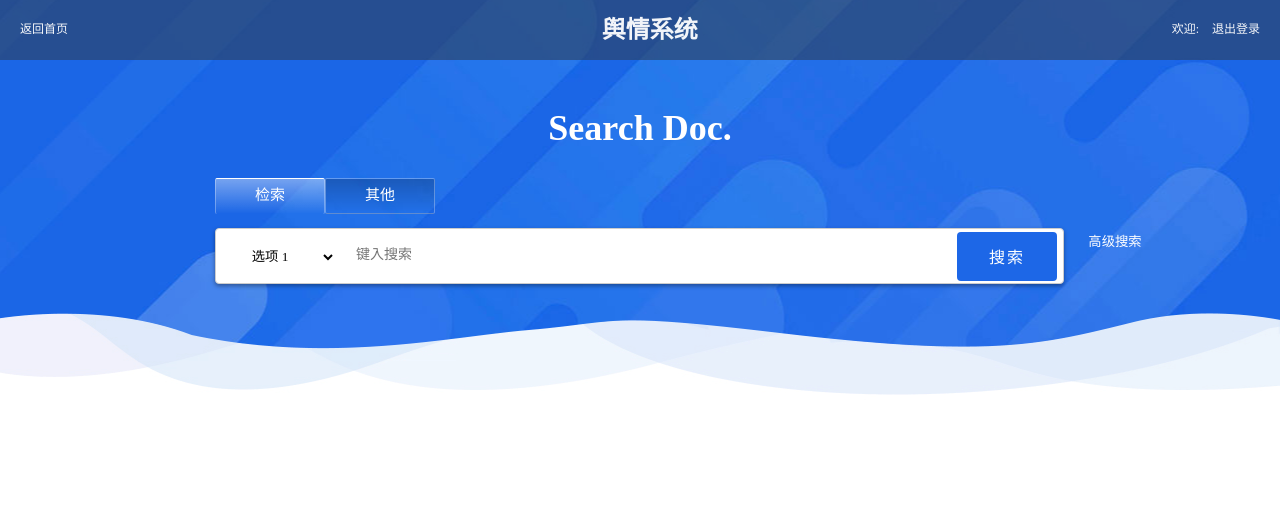
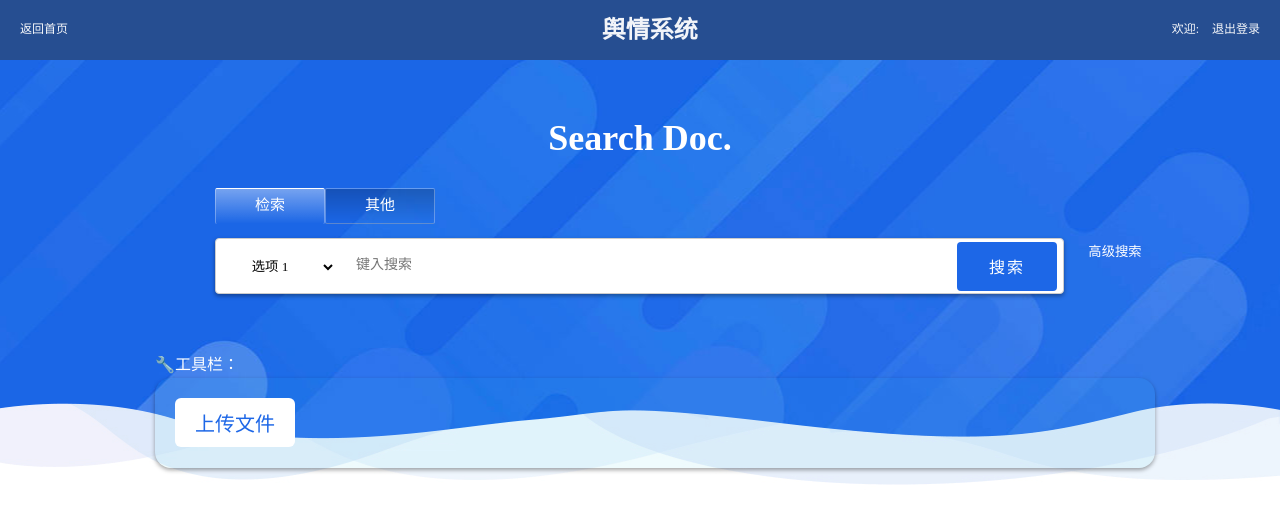
Before and after one commit to iBkionDianBai/ES_Former_END, a React (Create React App) app: page /gaojiSearchResult in a window 1280 px wide. Both pictures are taken after a click on the button "返回首页". Shown: the top 522 px of the page. Built offline with nearby package versions, Linux system fonts and the light colour scheme.

Commit message:
新增文件上传页面

```diff
--- a/src/App.js
+++ b/src/App.js
@@ -9,6 +9,7 @@ import SearchResultPage from './search/SearchResultPage';
 import GaojiSearchResultPage from './search/GaojiSearchResultPage';
 import ServerErrorPage from "./ErrorPages/ServerErrorPage";
 import ContentViewerPage from "./page/ContentViewerPage";
+import UploadFilePage from "./page/UploadFilePage";
 
 
 function App() {
@@ -38,6 +39,8 @@ function App() {
             <Route path="/gaojiSearchResult" element={<GaojiSearchResultPage />} />
             {/* 内容展示页 */}
             <Route path="/contentViewer" element={<ContentViewerPage />} />
+            {/*  上传文件页面  */}
+            <Route path="/uploadFile" element={<UploadFilePage />} />
         </Routes>
       </Router>
   )
--- a/src/page/MainPage.css
+++ b/src/page/MainPage.css
@@ -15,7 +15,7 @@
     z-index: -1;
     width: 100%;
     min-width: 1200px;
-    height: 400px;
+    height: 490px;
     background: url("../image/banner.png") bottom center repeat-x #1b66e6;
     overflow: hidden;
 }
@@ -34,7 +34,7 @@
 .searchmain {
     width: 1090px;
     height: 280px;
-    margin: 100px auto 0 auto;
+    margin: 50px auto 0 auto;
     clear: both;
 }
 
@@ -162,22 +162,63 @@
     border: none;
 }
 
-.toolkit-bar {
+.button-bar-container {
     width: 1090px;
     height: 280px;
-    margin: 0 auto 0 auto;
-}
-.toolkit-bar .btn-tab {
-    height: 50px;
-    margin-left: 120px;
+    margin: -50px auto 0 auto;
     clear: both;
 }
-.toolkit-bar .btn-tab li {
-    position: relative;
+
+.button-bar-title {
     float: left;
-    width: 110px;
-    height: 36px;
-    line-height: 32px;
-    text-align: center;
-    font-size: 15px;
+    margin-top: 12px;
+    margin-left: 60px;
+    color: #fff;
 }
+
+.button-bar {
+    float: left;
+    width: 1000px;
+    height: 90px;
+    margin-left: 60px;
+    border-radius: 16px;
+    background-color: rgba(31, 195, 221, 0.07);
+    -webkit-box-shadow: -0.07px 2px 4px 0 rgba(0,0,0,0.3608);
+    -moz-box-shadow: -0.07px 2px 4px 0 rgba(0,0,0,0.3608);
+    -ms-box-shadow: -0.07px 2px 4px 0 rgba(0,0,0,0.3608);
+    -o-box-shadow: -0.07px 2px 4px 0 rgba(0,0,0,0.3608);
+    box-shadow: -0.07px 2px 4px 0 rgba(0,0,0,0.3608);
+}
+
+/* 工具栏按钮列表样式 */
+.select-list {
+    display: flex;
+    align-items: center;
+    justify-content: flex-start;
+    height: 100%;
+    padding-left: 20px;
+    gap: 20px; /* 按钮之间的间距 */
+}
+
+/* 单个按钮容器 */
+.select-list li {
+    list-style: none;
+}
+
+/* 工具栏按钮样式 */
+.select-list .btn {
+    padding: 10px 20px;
+    font-size: 20px;
+    color: #1D67E7;
+    background-color: #fff;
+    border: none;
+    border-radius: 6px;
+    cursor: pointer;
+    transition: background-color 0.3s ease;
+}
+
+/* 悬停效果 */
+.select-list .btn:hover {
+    background-color: #1D67E7;
+    color: #fff;
+}
--- a/src/page/MainPage.js
+++ b/src/page/MainPage.js
@@ -6,77 +6,56 @@ import { useNavigate } from 'react-router-dom';
 import { Helmet } from 'react-helmet';
 // 引入样式
 import './MainPage.css';
-// 多余的一行 './' 应该可以删除，没引用文件会报错
 import Header from "./header";
 
 // 搜索组件
 function SearchComponent() {
-    // 用于记录下拉框的选中值
     const [selectedValue, setSelectedValue] = useState('');
-    // 下拉框选项列表
     const [options] = useState([
         { value: 'option1', label: '选项 1' },
         { value: 'option2', label: '选项 2' },
         { value: 'option3', label: '选项 3' }
     ]);
-    // 路由跳转函数
     const navigate = useNavigate();
-    // 搜索框中的输入值
     const [inputContent, setInputContent] = useState('');
-    // 当前激活的 tab（搜索类型）
     const [activeTab, setActiveTab] = useState(0);
-    // 搜索 Tab 标签数组
     const [tabs] = useState([
         { name: "检索" },
         { name: "其他" }
     ]);
 
-    // 点击搜索按钮的处理函数
     const handleSearchClick = () => {
-        // 当前选择的搜索类型（如：标题、作者等）
-        console.log(selectedValue);
-        // 新增：如果输入为1或2，跳转到SearchResultPage，否则跳转到404
         if (inputContent === '1' || inputContent === '2') {
             navigate('/searchResult?q=' + encodeURIComponent(inputContent));
-            return;
         } else {
-            navigate('*'); // 触发404页面
-            return;
+            navigate('*');
         }
-        // 实际应用中应将搜索条件和关键词传递到结果页或发起查询
     };
 
-    // 点击高级搜索按钮的处理函数
     const handleGaojiSearchClick = () => {
-        // 跳转到高级搜索页面
         navigate("/gaojiSearch");
     };
 
     return (
         <div className="search-area">
-            <div className="banner">
+            <div className="banner"></div>
             <div className="searchmain">
                 <div className="page-title">
-                        <h1>Search Doc.</h1> {/* 页面主标题 */}
+                    <h1>Search Doc.</h1>
                 </div>
-
-                    {/* 顶部 tab 标签栏 */}
                 <ul className="search-tab">
                     {tabs.map((tab, index) => (
                         <li
                             key={index}
-                                className={activeTab === index ? "on active" : ""} // 设置当前选中项高亮
-                                onClick={() => setActiveTab(index)} // 点击切换 tab
+                            className={activeTab === index ? "on active" : ""}
+                            onClick={() => setActiveTab(index)}
                         >
                             {tab.name}
                         </li>
                     ))}
                 </ul>
-
-                    {/* 搜索栏内容区域（不同 tab 切换不同内容） */}
                 <div className={activeTab === 0 ? "search-tab-content-normal" : "search-tab-content-other"}>
                     <div className="input-box">
-                            {/* 下拉选择框 */}
                         <div>
                             <select className="sort" value={selectedValue} onChange={(e) => setSelectedValue(e.target.value)}>
                                 {options.map((item) => (
@@ -84,8 +63,6 @@ function SearchComponent() {
                                 ))}
                             </select>
                         </div>
-
-                            {/* 输入框 */}
                         <div className="input-content">
                             <input
                                 className="input"
@@ -95,17 +72,12 @@ function SearchComponent() {
                                 placeholder="键入搜索"
                             />
                         </div>
-
-                            {/* 搜索按钮 */}
                         <div className="search-btn">
                             <button className="btn" onClick={handleSearchClick}>搜索</button>
                         </div>
                     </div>
-
-                        {/* 高级搜索按钮 */}
                     <div className="readvce">
                         <button className="GaojiSearchButton" onClick={handleGaojiSearchClick}>高级搜索</button>
-                        </div>
                     </div>
                 </div>
             </div>
@@ -113,21 +85,42 @@ function SearchComponent() {
     );
 }
 
-// 主页面组件
+function ButtonBar() {
+    const navigate = useNavigate();
+    const handleUploadFileClick = () => {
+        navigate("/uploadFile");
+    }
+    const buttons = [
+        { label: "上传文件", onClick: handleUploadFileClick },
+    ];
+
+    return (
+        <div className="button-bar-container">
+            <div className="button-bar-title">🔧工具栏：</div>
+            <div className="button-bar">
+                <ul className="select-list">
+                    {buttons.map((btn, index) => (
+                        <li key={index}>
+                            <button className="btn" onClick={btn.onClick}>{btn.label}</button>
+                        </li>
+                    ))}
+                </ul>
+            </div>
+        </div>
+    )
+}
+
 function MainPage() {
     return (
         <div>
-            {/* 设置页面标题 */}
             <Helmet>
                 <title>ElasticDataSearch</title>
             </Helmet>
-            {/* 顶部区域（欢迎信息 + 退出按钮） */}
-            <div><Header /></div>
-            {/* 搜索功能区域  */}
-            <div><SearchComponent /></div>
+            <Header />
+            <SearchComponent />
+            <ButtonBar />
         </div>
     );
 }
 
-// 导出 MainPage 组件作为默认组件
 export default MainPage;
--- /dev/null
+++ b/src/page/UploadFilePage.css
@@ -0,0 +1,111 @@
+/* FileUpload.css */
+.upload-container {
+    max-width: 600px;
+    margin: 2rem auto;
+    padding: 2rem;
+    background: #fff;
+    border-radius: 12px;
+    box-shadow: 0 4px 6px rgba(0, 0, 0, 0.1);
+    font-family: 'Segoe UI', sans-serif;
+}
+
+.title {
+    color: #1a73e8;
+    text-align: center;
+    margin-bottom: 1.5rem;
+    font-weight: 500;
+}
+
+.drop-area {
+    border: 2px dashed #c2c2c2;
+    border-radius: 8px;
+    padding: 2rem;
+    text-align: center;
+    transition: all 0.3s ease;
+    background: #f8f9fa;
+    margin-bottom: 1rem;
+}
+
+.dragging {
+    border-color: #1a73e8;
+    background: #e8f0fe;
+}
+
+.file-input {
+    display: none;
+}
+
+.file-label {
+    cursor: pointer;
+    display: flex;
+    flex-direction: column;
+    align-items: center;
+    color: #5f6368;
+}
+
+.upload-icon {
+    font-size: 3rem;
+    margin-bottom: 1rem;
+}
+
+.file-hint {
+    color: #80868b;
+    font-size: 0.9rem;
+    margin-top: 0.5rem;
+}
+
+.file-info {
+    display: flex;
+    align-items: center;
+    justify-content: space-between;
+    padding: 0.8rem;
+    background: #f1f3f4;
+    border-radius: 6px;
+    margin: 1rem 0;
+}
+
+.file-name {
+    color: #1a73e8;
+    font-weight: 500;
+}
+
+.success-indicator {
+    color: #34a853;
+    font-weight: bold;
+}
+
+.error-message {
+    color: #ea4335;
+    background: #fce8e6;
+    padding: 0.8rem;
+    border-radius: 6px;
+    margin: 1rem 0;
+}
+
+.upload-button {
+    width: 100%;
+    padding: 0.8rem;
+    background: #1a73e8;
+    color: white;
+    border: none;
+    border-radius: 6px;
+    cursor: pointer;
+    font-size: 1rem;
+    transition: background 0.2s;
+}
+
+.upload-button:disabled {
+    background: #dadce0;
+    cursor: not-allowed;
+}
+
+.upload-button:not(:disabled):hover {
+    background: #1557b0;
+}
+
+@media (max-width: 480px) {
+    .upload-container {
+        margin: 1rem;
+        padding: 1rem;
+    }
+}
--- /dev/null
+++ b/src/page/UploadFilePage.js
@@ -0,0 +1,113 @@
+import React, { useState } from 'react';
+import './UploadFilePage.css';
+import Header from "./header";
+
+const FileUploadComponent = () => {
+    const [selectedFile, setSelectedFile] = useState(null);
+    const [error, setError] = useState('');
+    const [isDragging, setIsDragging] = useState(false);
+
+    const allowedTypes = [
+        'application/msword',
+        'application/vnd.openxmlformats-officedocument.wordprocessingml.document',
+        '.doc',
+        '.docx'
+    ];
+
+    const validateFile = (file) => {
+        const fileType = file.type;
+        const fileName = file.name.toLowerCase();
+        const fileExtension = fileName.split('.').pop();
+
+        return allowedTypes.includes(fileType) ||
+            ['doc', 'docx'].includes(fileExtension);
+    };
+
+    const handleFileChange = (e) => {
+        const file = e.target.files[0];
+        if (!file) return;
+
+        if (validateFile(file)) {
+            setSelectedFile(file);
+            setError('');
+        } else {
+            setError('仅支持上传Word文档 (.doc, .docx)');
+            setSelectedFile(null);
+            e.target.value = '';
+        }
+    };
+
+    const handleDragOver = (e) => {
+        e.preventDefault();
+        setIsDragging(true);
+    };
+
+    const handleDragLeave = () => {
+        setIsDragging(false);
+    };
+
+    const handleDrop = (e) => {
+        e.preventDefault();
+        setIsDragging(false);
+
+        const file = e.dataTransfer.files[0];
+        if (file && validateFile(file)) {
+            setSelectedFile(file);
+            setError('');
+        } else {
+            setError('仅支持上传Word文档 (.doc, .docx)');
+        }
+    };
+
+    return (
+        <div className="upload-container">
+            <h2 className="title">上传Word文档</h2>
+
+            <div
+                className={`drop-area ${isDragging ? 'dragging' : ''}`}
+                onDragOver={handleDragOver}
+                onDragLeave={handleDragLeave}
+                onDrop={handleDrop}
+            >
+                <input
+                    type="file"
+                    accept=".doc,.docx,application/msword,application/vnd.openxmlformats-officedocument.wordprocessingml.document"
+                    onChange={handleFileChange}
+                    id="file-input"
+                    className="file-input"
+                />
+                <label htmlFor="file-input" className="file-label">
+                    <div className="upload-icon">📄</div>
+                    <p>拖拽文件到这里 或 点击选择文件</p>
+                    <span className="file-hint">支持格式：.doc, .docx</span>
+                </label>
+            </div>
+
+            {selectedFile && (
+                <div className="file-info">
+                    <span className="file-name">{selectedFile.name}</span>
+                    <span className="success-indicator">✓</span>
+                </div>
+            )}
+
+            {error && <div className="error-message">{error}</div>}
+
+            <button
+                className="upload-button"
+                disabled={!selectedFile}
+            >
+                开始上传
+            </button>
+        </div>
+    );
+};
+
+const FileUploadPage = () => {
+    return (
+        <div>
+            <Header />
+            <FileUploadComponent />
+        </div>
+    )
+};
+export default FileUploadPage;
```
Lines whose indentation alone changed are shown as unchanged.
